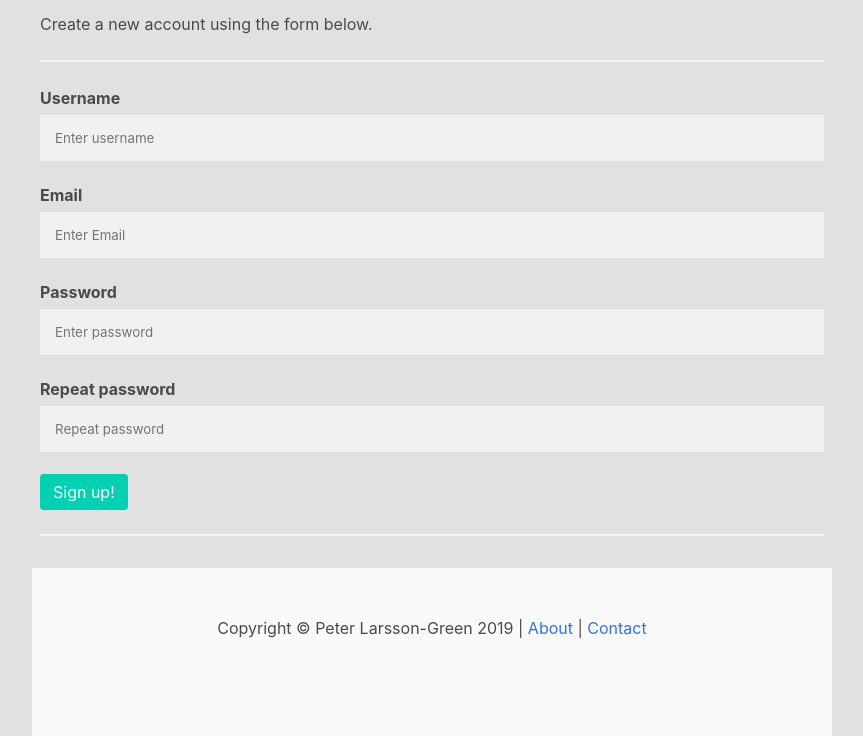
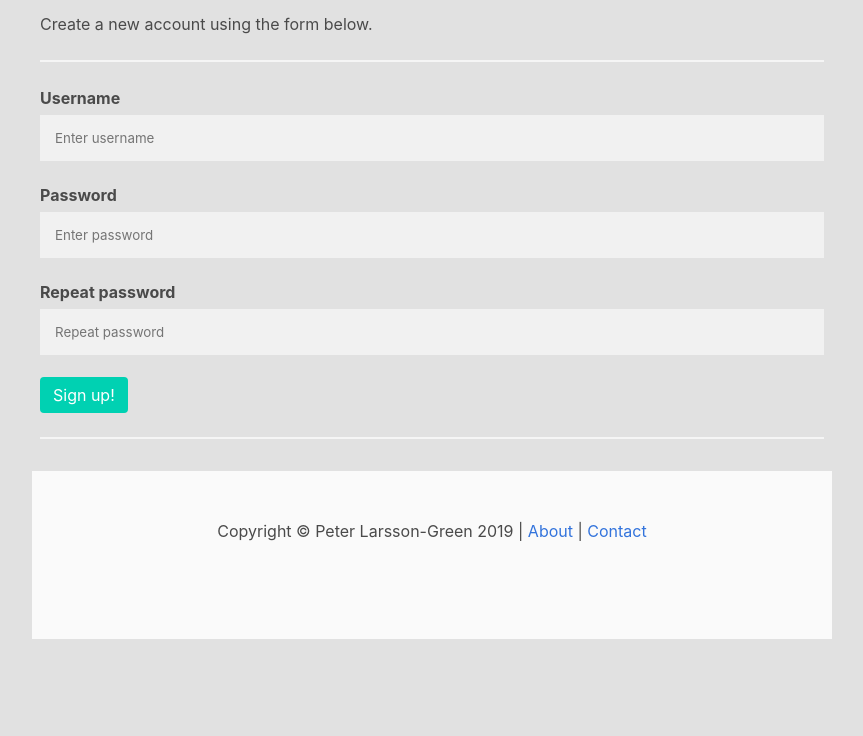
Before and after one commit to aleksandarj96/webappProject, a Node server app: page /accounts/sign-up in a window 1280 px wide. Shown: the part 167-903 px from the top of the page, without its empty margins (208-1071 px from the left). After the commit the page ends 806 px from the top, so only its background shows below. Run offline with Node 20, Linux system fonts and the light colour scheme; some libraries are stand-ins or nearby versions.

Commit message:
removed email from sign in form

```diff
--- a/webapp/src/presentation-layer/views/accounts-sign-up.hbs
+++ b/webapp/src/presentation-layer/views/accounts-sign-up.hbs
@@ -25,9 +25,6 @@ input[type=text], input[type=password] {
 	<label for="username"><b>Username</b></label>
 	<input type="text" placeholder="Enter username" name="username" required>
 
-	<label for="email"><b>Email</b></label>
-	<input type="text" placeholder="Enter Email" name="email" required>
-
 	<label for="password"><b>Password</b></label>
 	<input type="password" placeholder="Enter password" name="password" required>
 
```
Also changed, not shown: 4 other files.
